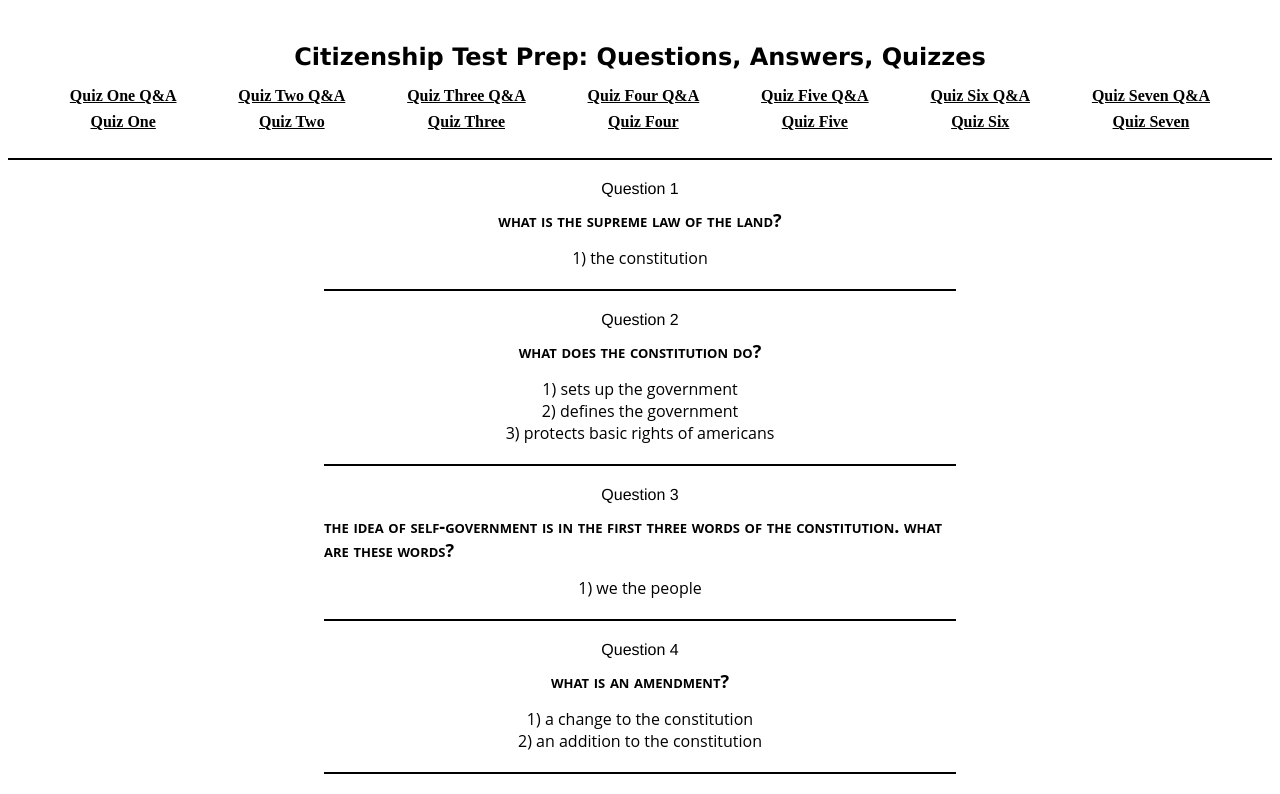
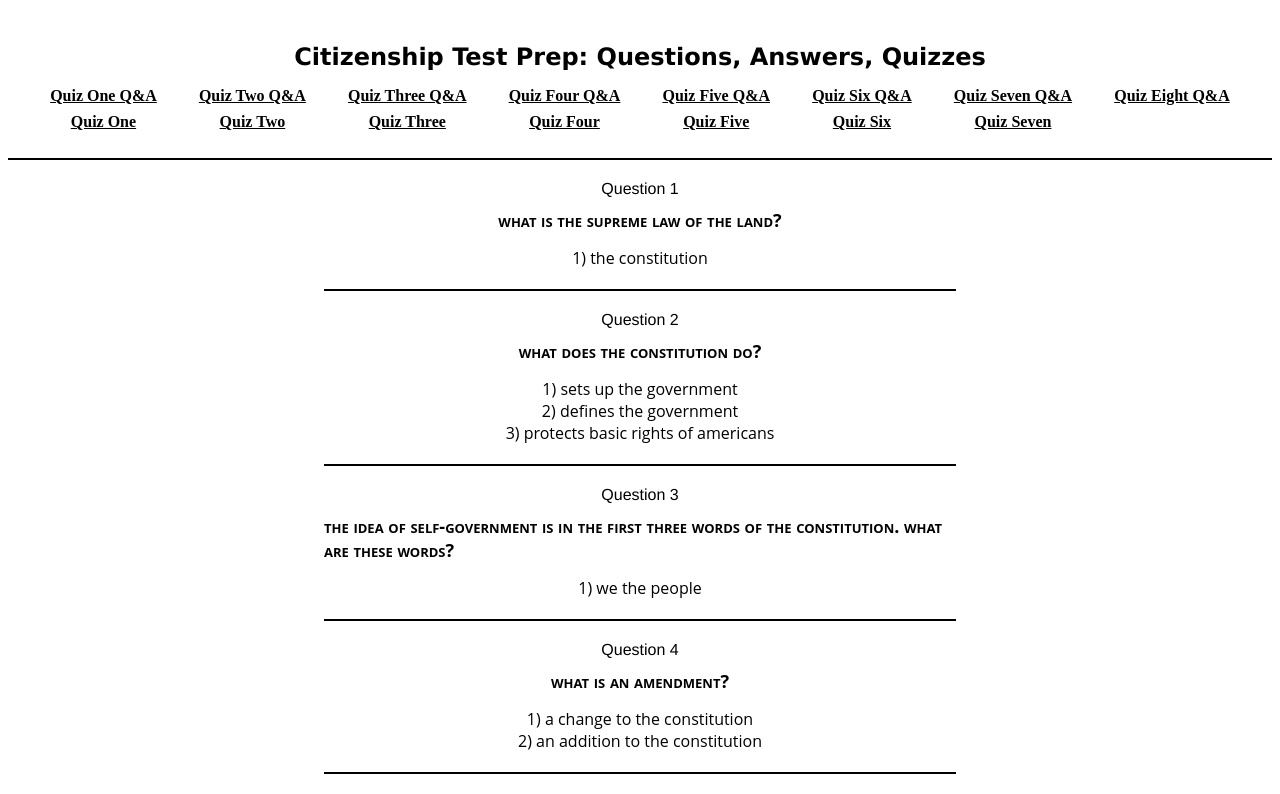
Before and after one commit to mmaustin/citizenship-questions-answers, a React (Create React App) app in the folder citizenship-frontend/: page / in a window 1280 px wide. Shown: the top 794 px of the page. Built offline with nearby package versions, Linux system fonts and the light colour scheme.

Commit message:
added route to list eight in app and link in navbar

```diff
--- a/citizenship-frontend/src/App.js
+++ b/citizenship-frontend/src/App.js
@@ -15,6 +15,7 @@ import { QuestionsListSix } from './features/questionsSix/QuestionsListSix'
 import { QuizSix } from './features/questionsSix/QuizSix'
 import { QuestionsListSeven } from './features/questionsSeven/QuestionsListSeven'
 import { QuizSeven } from './features/questionsSeven/QuizSeven'
+import { QuestionsListEight } from './features/questionsEight/QuestionsListEight'
 
 const App = () => {
 
@@ -37,6 +38,8 @@ const App = () => {
                     <Route exact path='/questions/quiz-six' element={<QuizSix/>}/>
                     <Route exact path='/questions/questions-seven' element={<QuestionsListSeven/>}/>
                     <Route exact path='/questions/quiz-seven' element={<QuizSeven/>}/>
+                    <Route exact path='/questions/questions-eight' element={<QuestionsListEight/>}/>
+                    {/*<Route exact path='/questions/quiz-seven' element={<QuizSeven/>}/>*/}
                     <Route path="*" element={<p>There's Nothing At This Address!</p> }/>
                 </Routes>
         </Router>
--- a/citizenship-frontend/src/app/Navbar.js
+++ b/citizenship-frontend/src/app/Navbar.js
@@ -36,6 +36,10 @@ const Navbar = () => {
                         <Link className='nav-link-text' to='/questions/questions-seven'>Quiz Seven Q&A</Link>
                         <Link className='nav-link-text' to='/questions/quiz-seven'>Quiz Seven</Link>
                     </div>
+                    <div className='quiz-pair'>
+                        <Link className='nav-link-text' to='/questions/questions-eight'>Quiz Eight Q&A</Link>
+                        {/*<Link className='nav-link-text' to='/questions/quiz-seven'>Quiz Seven</Link>*/}
+                    </div>
                 </div>
             </section>
         </nav>
```
